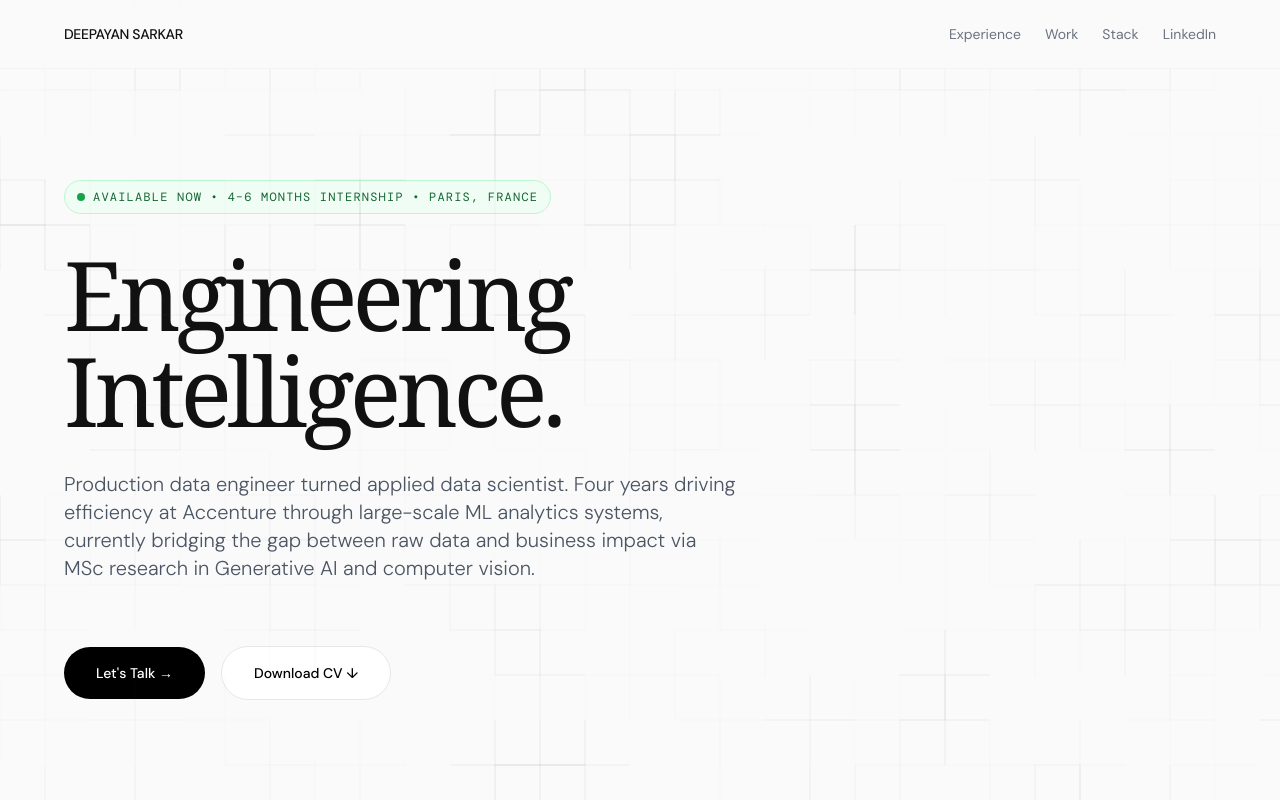
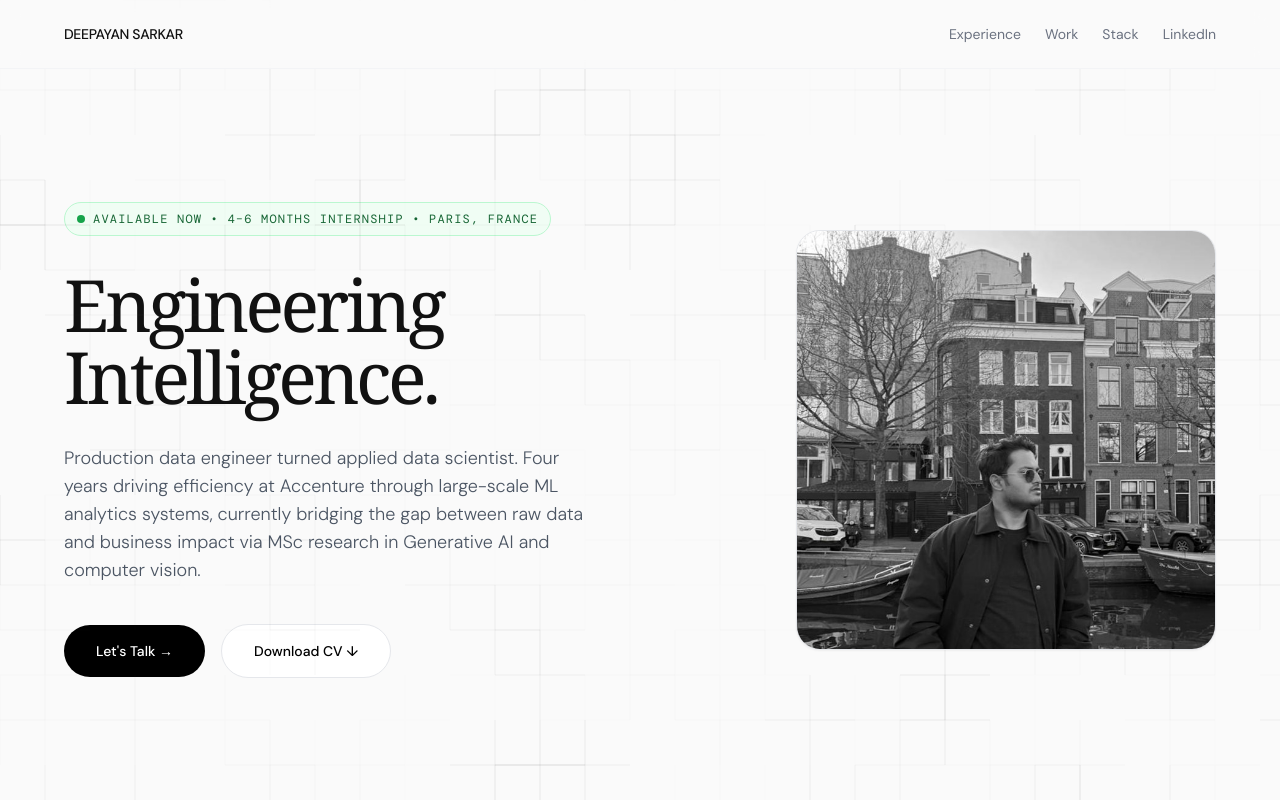
Before and after one commit to deepayans/portfolio, a Next.js app: page / in a window 1280 px wide. Shown: the top 800 px of the page. Built offline with nearby package versions, Linux system fonts and the light colour scheme; a web font is replaced by a local one.

Commit message:
Refactor page layout and improve structure

```diff
--- a/app/page.tsx
+++ b/app/page.tsx
@@ -23,8 +23,11 @@ export default function Portfolio() {
         </div>
       </nav>
 
-      <section className="flex flex-col justify-center min-h-screen px-6 md:px-16 max-w-7xl mx-auto pt-20">
-        <div className="max-w-4xl space-y-6 md:space-y-8">
+      <section className="min-h-screen px-6 md:px-16 max-w-7xl mx-auto pt-20 flex items-center">
+        <div className="grid grid-cols-1 md:grid-cols-2 gap-12 md:gap-16 items-center w-full">
+
+          {/* Left: Text */}
+          <div className="space-y-6 md:space-y-8 order-2 md:order-1">
             <FadeIn delay={0.1}>
               <div className="inline-flex items-center gap-2 px-3 py-2 border border-green-200 bg-green-50 rounded-full text-xs font-mono text-green-800 uppercase tracking-widest flex-wrap">
                 <span className="relative flex h-2 w-2 shrink-0">
@@ -35,17 +38,17 @@ export default function Portfolio() {
               </div>
             </FadeIn>
             <FadeIn delay={0.2}>
-            <h1 className="text-5xl xs:text-6xl md:text-8xl tracking-tighter leading-[0.9] font-serif">
+              <h1 className="text-5xl md:text-7xl tracking-tighter leading-[0.9] font-serif">
                 Engineering <br /> Intelligence.
               </h1>
             </FadeIn>
             <FadeIn delay={0.3}>
-            <p className="text-base md:text-xl text-gray-600 max-w-2xl font-light leading-relaxed">
+              <p className="text-base md:text-lg text-gray-600 font-light leading-relaxed">
                 Production data engineer turned applied data scientist. Four years driving efficiency at Accenture through large-scale ML analytics systems, currently bridging the gap between raw data and business impact via MSc research in Generative AI and computer vision.
               </p>
             </FadeIn>
             <FadeIn delay={0.4}>
-            <div className="pt-6 md:pt-8 flex flex-wrap gap-3 md:gap-4 items-center">
+              <div className="pt-2 flex flex-wrap gap-3 md:gap-4 items-center">
                 <a href="mailto:deepayans77@gmail.com" className="inline-flex items-center justify-center px-6 py-3 md:px-8 md:py-4 text-sm font-medium text-white bg-black rounded-full hover:bg-gray-800 transition-all duration-300">
                   {"Let's Talk →"}
                 </a>
@@ -54,6 +57,21 @@ export default function Portfolio() {
                 </a>
               </div>
             </FadeIn>
+          </div>
+
+          {/* Right: Photo */}
+          <FadeIn delay={0.3} className="order-1 md:order-2 flex justify-center md:justify-end">
+            <div className="relative w-72 h-72 md:w-[420px] md:h-[420px] rounded-3xl overflow-hidden border border-gray-200 shadow-sm">
+              <Image
+                src="/deepayan.jpg"
+                alt="Deepayan Sarkar"
+                fill
+                priority
+                className="object-cover object-top"
+              />
+            </div>
+          </FadeIn>
+
         </div>
       </section>
 
```
Lines whose indentation alone changed are shown as unchanged.
